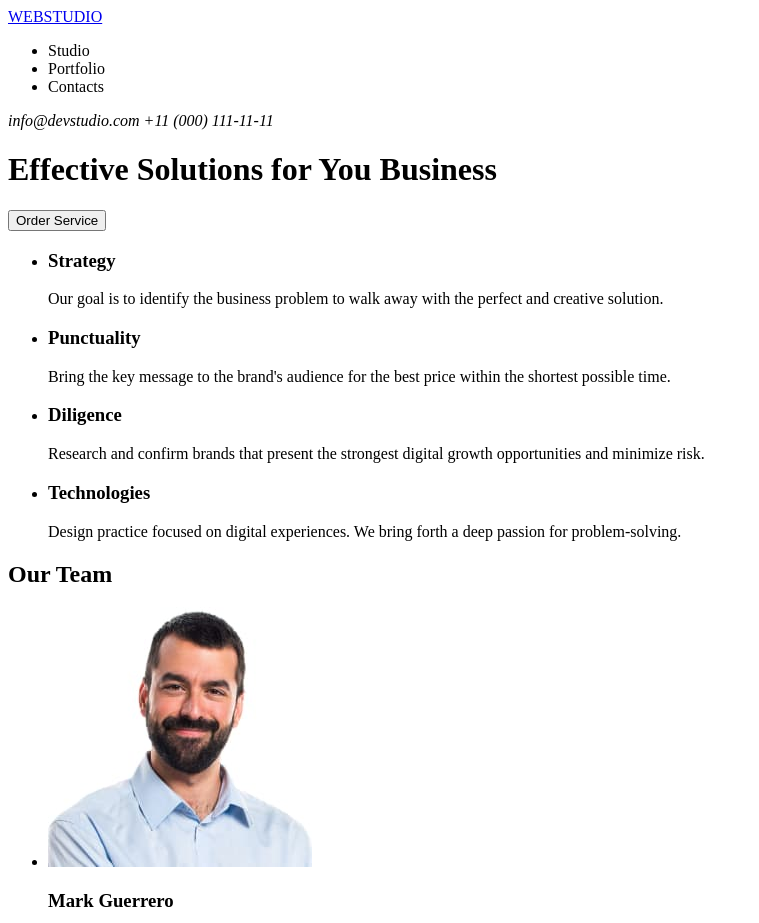
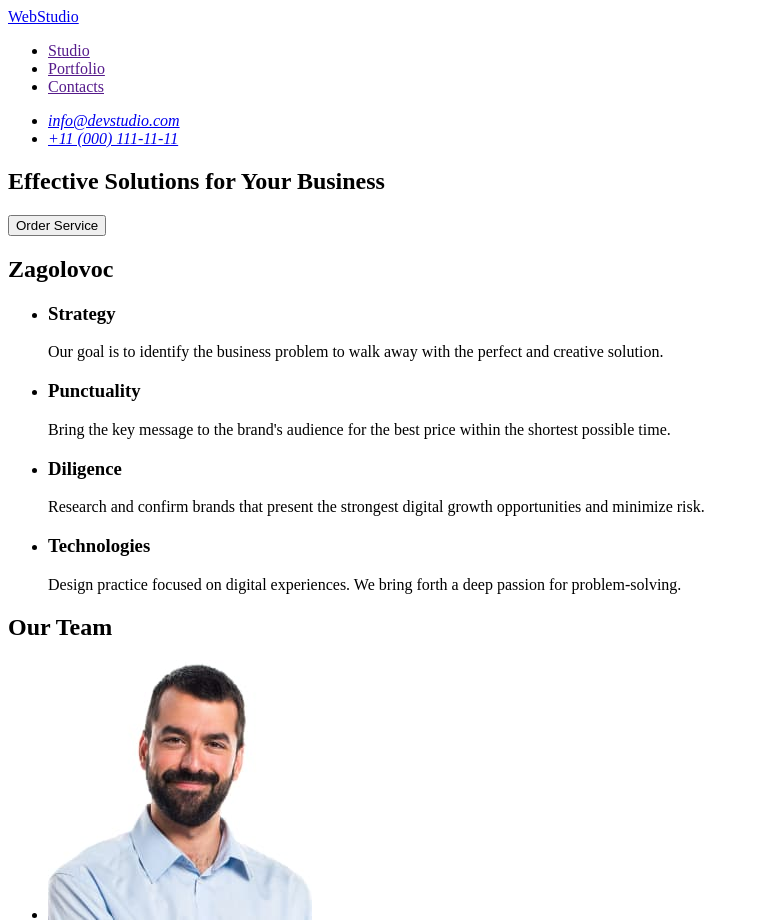
Before and after one commit to Levchenko-Olena/goit-markup-hw-01, a plain HTML site: page index.html in a window 1280 px wide. Shown: the top 923 px of the page, without its empty margins (0-759 px from the left). Drawn offline with Linux system fonts and the light colour scheme.

Commit message:
Update index.html

```diff
--- a/index.html
+++ b/index.html
@@ -7,30 +7,32 @@
 </head>
 <body>
     <header>
-        <a href="https://levchenko-olena.github.io/goit-markup-hw-01/">
-            WEBSTUDIO
-        </a>
         <nav>
+            <a href="./index.html">
+                WebStudio
+            </a>
             <ul>
-                <li>Studio</li>
-                <li>Portfolio</li>
-                <li>Contacts</li>
+                <li><a href="">Studio</a></li>
+                <li><a href="">Portfolio</a></li>
+                <li><a href="">Contacts</a></li>
             </ul>
-            <address>
-                info@devstudio.com
-                +11 (000) 111-11-11
-            </address>
         </nav>
+        <address>
+            <ul>
+              <li><a href="mailto:info@devstudio.com">info@devstudio.com</a></li>
+              <li><a href="tel:+110001111111">+11 (000) 111-11-11</a></li>
+            </ul>
+        </address>
     </header>
         <main>
-
+            <section>
                 <h1>
-                    Effective Solutions
-                    for You Business
+                Effective Solutions for Your Business
                 </h1>
                 <button type="button">Order Service</button>
-
+            </section>
             <section>
+                <h2>Zagolovoc</h2>
                <ul>
                 <li>
                     <h3>Strategy</h3>
@@ -59,7 +61,7 @@
                 <h2>Our Team</h2>
                 <ul>
                     <li>
-                       <img src="/images/img_1.jpg"
+                       <img src="./images/img_1.jpg"
                        alt="Portrait of Mark Guerrero on a white background"
                        width="264"
                        height="260">
@@ -67,7 +69,7 @@
                        <p>Product Designer</p>
                     </li>
                     <li>
-                        <img src="/images/img_2.jpg"
+                        <img src="./images/img_2.jpg"
                         alt="Portrait of Tom Ford on a white background"
                         width="264"
                         height="260">
@@ -75,7 +77,7 @@
                         <p>Frontend Developer</p>
                     </li>
                     <li>
-                        <img src="/images/img_3.jpg"
+                        <img src="./images/img_3.jpg"
                         alt="Portrait of Camila Garcia on a white background"
                         width="264"
                         height="260">
@@ -83,7 +85,7 @@
                         <p>Marketing</p>
                     </li>
                     <li>
-                        <img src="/images/img_4.jpg"
+                        <img src="./images/img_4.jpg"
                         alt="Portrait of Daniel Wilson on a white background"
                         width="264"
                         height="260">
@@ -94,8 +96,8 @@
             </section>
         </main>
             <footer>
-            <a href="https://levchenko-olena.github.io/goit-markup-hw-01/">
-                WEBSTUDIO
+            <a href="./index.html">
+                WebStudio
             </a>
             <p>
             Increase the flow of customers and sales for your business
```
